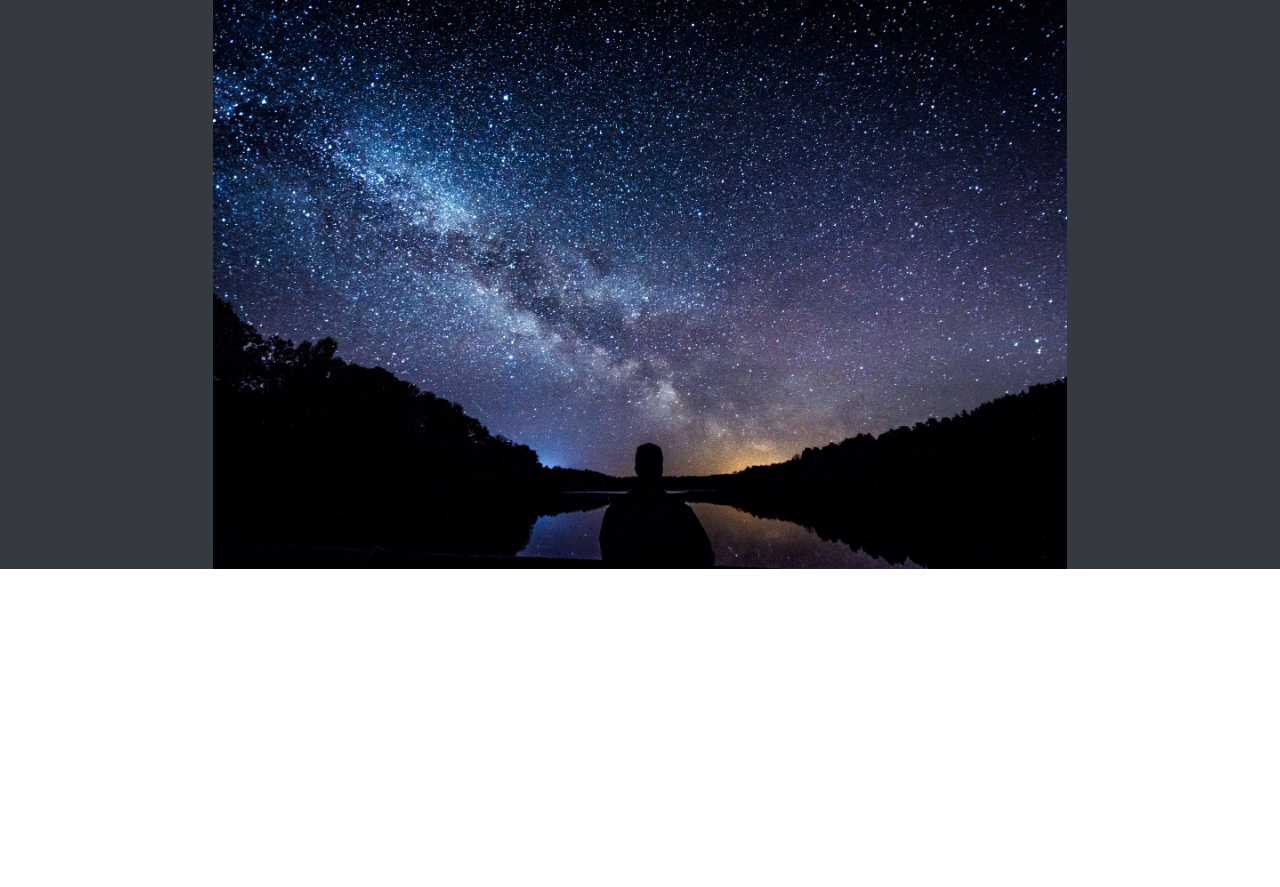
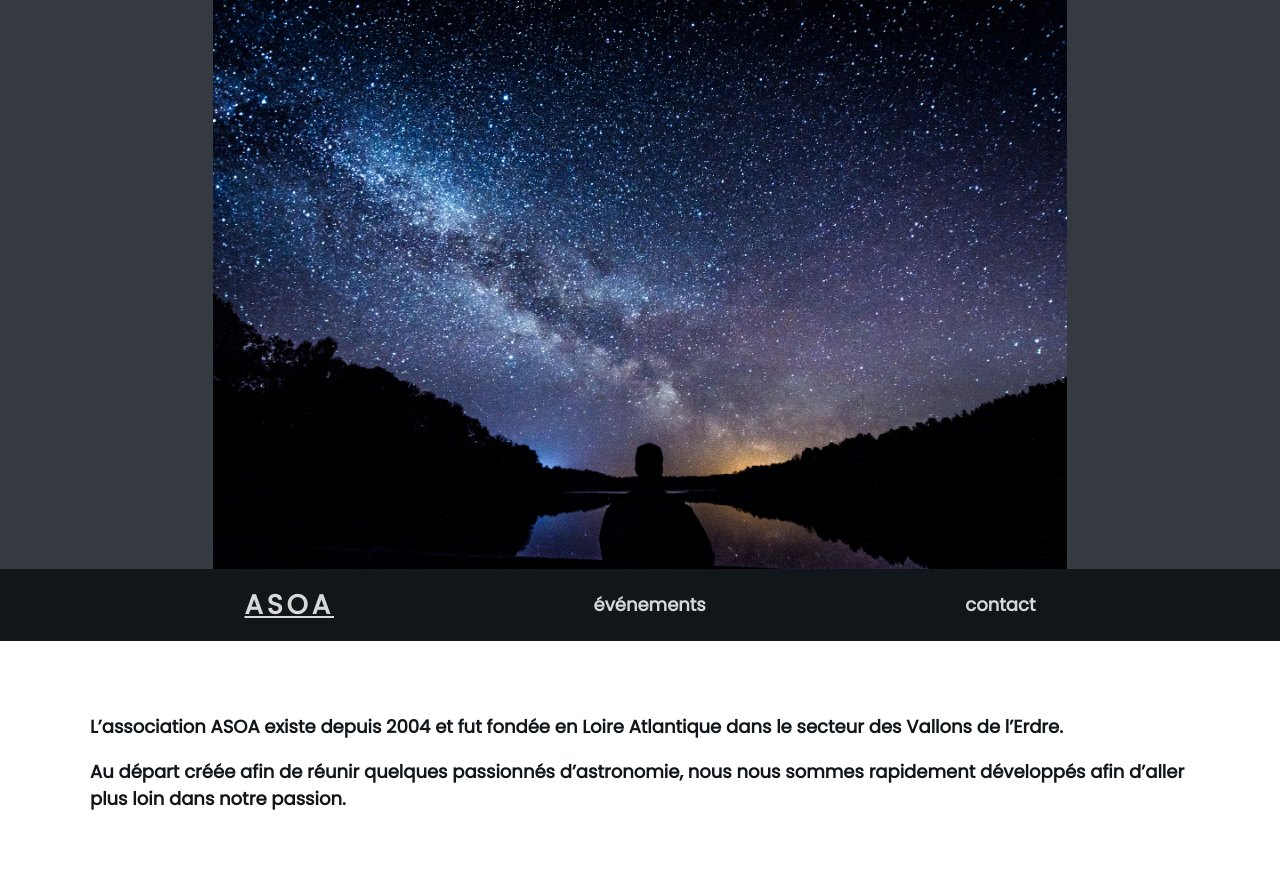
Before and after one commit to MatHuguet/study_eval-asoa, a plain HTML site: page index.html in a window 1280 px wide. Before the commit the page ends 800 px from the top, so only its background shows below. Drawn offline with Linux system fonts and the light colour scheme.

Commit message:
Added nav bar + nav items + first paragraph

```diff
--- a/index.html
+++ b/index.html
@@ -22,7 +22,25 @@
           </div>
           <div class="col col-md-2"></div>
         </div>
+        <div class="row navbar navigation p-0">
+          <div class="logo nav-item">ASOA</div>
+          <div class="event nav-item"><a href="#">événements</a></div>
+          <div class="contact nav-item"><a href="#">contact</a></div>
+        </div>
       </div>
     </header>
+    <main>
+      <content class="first-content">
+        <p class="first-p">
+          L’association ASOA existe depuis 2004 et fut fondée en Loire
+          Atlantique dans le secteur des Vallons de l’Erdre.
+        </p>
+        <p class="second-p">
+          Au départ créée afin de réunir quelques passionnés d’astronomie, nous
+          nous sommes rapidement développés afin d’aller plus loin dans notre
+          passion.
+        </p>
+      </content>
+    </main>
   </body>
 </html>
--- a/style/style.css
+++ b/style/style.css
@@ -1,12 +1,16 @@
+@import url("https://fonts.googleapis.com/css2?family=Poppins&display=swap");
+
 * {
   /* margin: 0;
   padding: 0; */
+  font-size: 18px;
 
   /*bg colors custom properties*/
 
   --bgdark1: #354446;
   --bgdark2: #293437;
   --bgdark3: #1d2529;
+  --bgdark4: #11161b;
 
   --bglight1: #838581;
   --bglight2: #6e706d;
@@ -15,9 +19,65 @@
   /*font colors custom properties */
   --fontdark: #11161b;
   --fontlight: #d8d8d8;
+
+  /*fonts */
+  --poppins: "Poppins", sans-serif;
+}
+
+a {
+  color: var(--fontlight);
+}
+
+a:visited {
+  color: var(--fontlight);
 }
 
 div {
   margin: 0;
   padding: 0;
 }
+
+content {
+  font-family: var(--poppins);
+  color: var(--fontdark);
+  margin-top: 2rem;
+}
+
+content > p {
+  padding-left: 5rem;
+  padding-right: 5rem;
+  font-weight: 600;
+}
+
+.first-p {
+  padding-top: 4rem;
+}
+
+.second-p {
+  padding-bottom: 4rem;
+}
+
+.navigation {
+  height: 4rem;
+  background-color: var(--bgdark4);
+  color: var(--fontlight);
+  justify-content: space-evenly;
+  font-family: var(--poppins);
+}
+
+.logo {
+  font-size: 1.5rem;
+  font-weight: 700;
+  letter-spacing: 4px;
+  text-decoration: underline;
+}
+
+.event,
+.contact {
+  font-weight: 600;
+  text-decoration: none;
+}
+
+.first-content {
+  background-color: var(--bglight1);
+}
```
